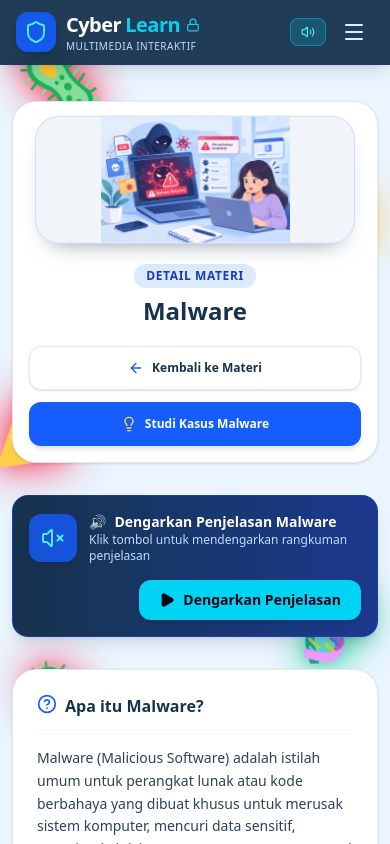
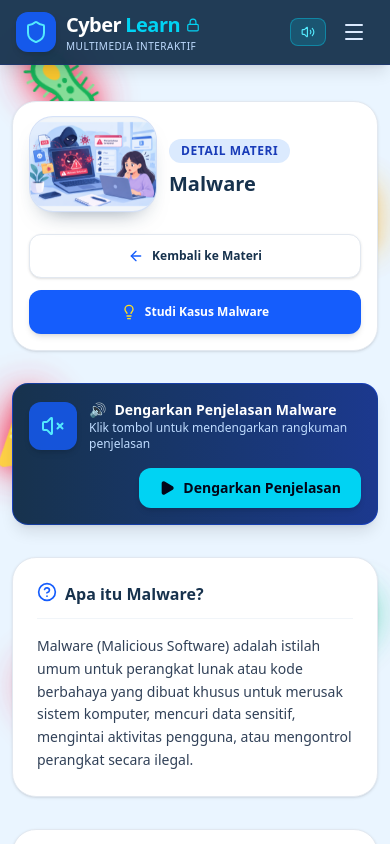
Before and after one commit to bongs20/cyberlearn, a Next.js app: page /materi/malware in a window 390 px wide. Shown: the top 844 px of the page. Built offline with nearby package versions, Linux system fonts and the light colour scheme.

Commit message:
Keep material title beside image on mobile

```diff
--- a/components/ThreatDetailTemplate.tsx
+++ b/components/ThreatDetailTemplate.tsx
@@ -32,8 +32,8 @@ export default function ThreatDetailTemplate({ material }: ThreatDetailTemplateP
 
       {/* Top Navigation & Header */}
       <div className="flex flex-col items-stretch gap-5 bg-white p-4 sm:p-8 rounded-3xl border border-slate-200 shadow-sm">
-        <div className="flex min-w-0 flex-col items-center gap-4 sm:flex-row sm:items-center">
-          <div className="material-visual relative h-32 min-h-[8rem] w-full max-w-xs flex-shrink-0 overflow-hidden rounded-3xl bg-slate-100 sm:h-36 sm:min-h-[9rem] sm:w-52 sm:max-w-none">
+        <div className="flex min-w-0 flex-row items-center gap-3 sm:gap-4">
+          <div className="material-visual relative h-24 min-h-[6rem] w-32 min-w-[8rem] flex-shrink-0 overflow-hidden rounded-3xl bg-slate-100 sm:h-36 sm:min-h-[9rem] sm:w-52 sm:min-w-0">
             <Image
               src={material.imagePath}
               alt={`Ilustrasi ${material.title}`}
@@ -43,11 +43,11 @@ export default function ThreatDetailTemplate({ material }: ThreatDetailTemplateP
               className="material-image object-contain"
             />
           </div>
-          <div className="min-w-0 space-y-2 text-center sm:text-left">
+          <div className="min-w-0 space-y-2 text-left">
             <span className="inline-block max-w-full whitespace-normal text-xs font-bold px-3 py-1 rounded-full bg-blue-100 text-blue-800 uppercase tracking-wider">
               Detail Materi
             </span>
-            <h1 className="break-words text-2xl sm:text-3xl md:text-4xl font-extrabold text-[#17324D] leading-tight">
+            <h1 className="break-words text-xl sm:text-3xl md:text-4xl font-extrabold text-[#17324D] leading-tight">
               {material.title}
             </h1>
           </div>
```
